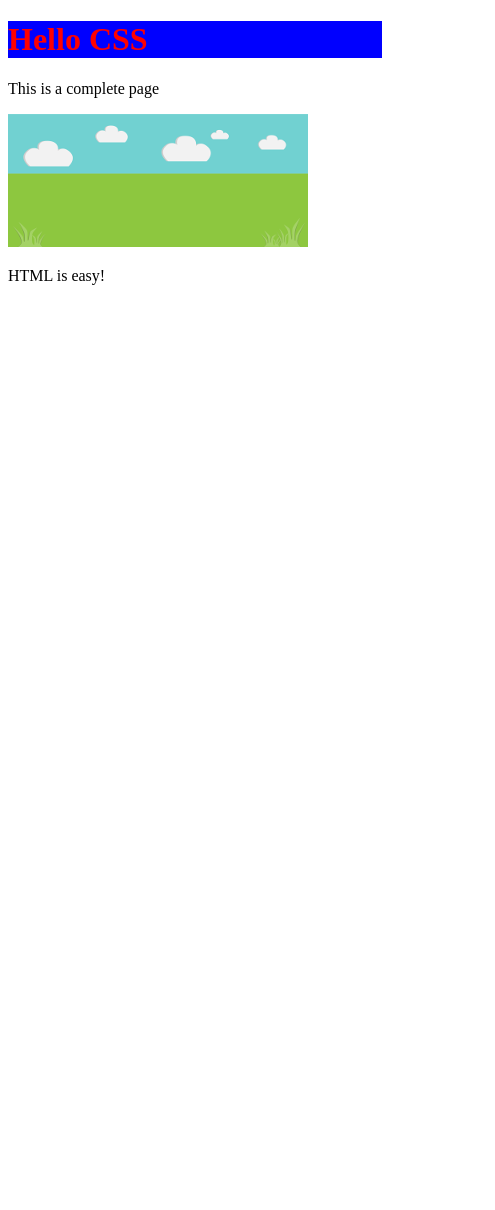
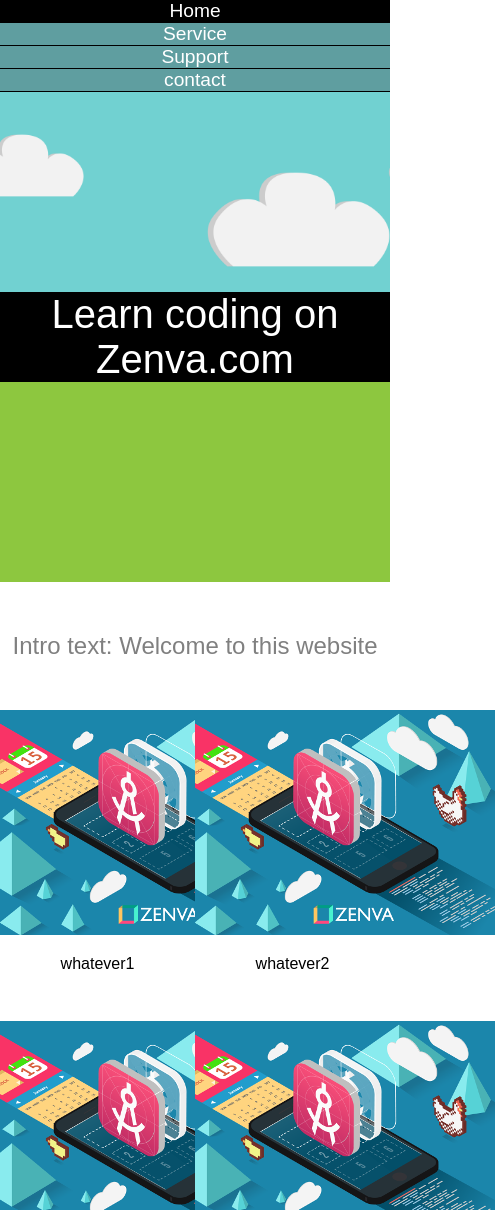
Before and after one commit to krishanj20/HTML-and-CSS, a plain HTML site: page index.html in a window 390 px wide. Shown: the top 1210 px of the page, 495 px wide, since content can reach past the window. Before the commit the page ends 844 px from the top, so only its background shows below. Drawn offline with Linux system fonts and the light colour scheme.

Commit message:
Add responsive webpage
Added images and made page responsive. Extenstively
(compared to before) utilised CSS.

```diff
--- a/index.html
+++ b/index.html
@@ -5,17 +5,54 @@
     <meta charset="UTF-8" >
     <meta name="description" content="This is what Google will show!" >
     <link rel="icon" href="favicon.ico" >
+    <link rel="stylesheet" href="style.css">
   </head>
   <body>
-    <style>
-      h1 {
-        color:red;
-        background-color: blue;
-      }
-    </style>
-    <h1>Hello CSS</h1>
-    <p>This is a complete page</p>
-    <img src="background.png" />
-    <p>HTML is easy!</p>
+    <div class = "nav">
+      <ul>
+        <li>Home</li>
+        <li>Service</li>
+        <li>Support</li>
+        <li>contact</li>
+      </ul>
+    </div>
+
+    <div class = "wrapper">
+      <div class="image-area">
+        <div class="image-text centered-container">Learn coding on Zenva.com </div>
+    </div>
+
+    <div class = "intro-text centered-container">Intro text: Welcome to this website</div>
+
+    <div class = " centered-container">
+      <div class = "single-service">
+        <img src="images/zenva-banner.png" />
+        <p>
+          whatever1
+        </p>
+
+      </div>
+      <div class = "single-service">
+        <img src="images/zenva-banner.png" />
+        <p>
+          whatever2
+        </p>
+
+      </div>
+      <div class = "single-service">
+        <img src="images/zenva-banner.png" />
+        <p>
+          whatever3
+        </p>
+
+      </div>
+      <div class = "single-service">
+        <img src="images/zenva-banner.png" />
+        <p>
+          whatever4
+        </p>
+
+      </div>
+    </div>
   </body>
 </html>
--- /dev/null
+++ b/style.css
@@ -0,0 +1,92 @@
+body {
+  background-color: white;
+  color:black;
+  font-size 16px;
+  font-family: Arial, Helvetica, sans-serif;
+  padding 0px;
+  margin: 0px;
+}
+
+.nav {
+  background-color: cadetblue;
+  color: white;
+}
+.nav ul {
+  margin: 0px;
+  padding: 0px;
+  list-style-type:none;
+  font-size: 0px;
+}
+
+.nav ul li {
+  padding 16px;
+  text-align: center;
+  font-size: 1.2rem;
+  border-bottom: 1px solid black;
+  transition: background-color 0.2s;
+}
+
+.single-service {
+  width: 50%;
+  float:left;
+
+}
+
+.nav ul li:hover {
+  background-color: black;
+}
+
+.image-area {
+  background-image: url('images/background.png');
+  background-color: black;
+  background-position: center center;
+  background-size: cover;
+  padding-top: 200px;
+  padding-bottom: 200px;
+}
+
+.centered-container {
+  max-width: 1020px;
+  margin: 0px auto;
+  padding 0px 16px;
+}
+
+.image-text {
+  text-align: center;
+  background-color: black;
+  color: white;
+  font-size: 2.5rem;
+  max-width: 1020px;
+}
+
+
+.intro-text {
+  color: gray;
+  font-size: 1.5rem;
+  text-align: center;
+  padding-top: 50px;
+  padding-bottom: 50px;
+}
+
+.single-service {
+  text-align: center;
+  margin-bottom: 32px;
+}
+
+.single-serivce p {
+  padding 0px 16px;
+}
+
+@media screen and (min-width: 700px) {
+  .nav ul {
+    text-align:right;
+  }
+
+  .nav ul li {
+    display: inline-block;
+    border-bottom: 0px;
+    border-left: 1px solid black;
+    text-align: left;
+  }
+
+}
```
Also changed, not shown: images/background.png (added), images/zenva-banner.png (added).
